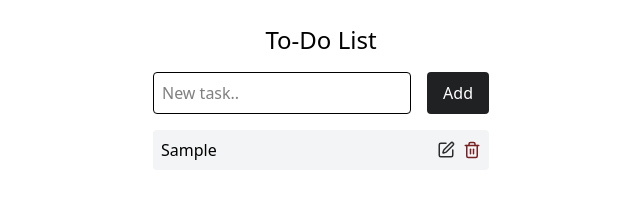
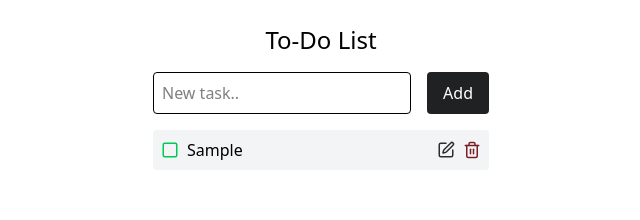
Before and after one commit to alexchatzis3/cf-react-todo-app, a React (Vite) app: page / in a window 1280 px wide. Both pictures are taken after typing "Sample" into the empty fields and a click on the button "Add". Shown: the top 220 px of the page, without its empty margins (319-959 px from the left). Built offline with nearby package versions, Linux system fonts and the light colour scheme.

Commit message:
feat: add toggle completed task functionality

```diff
--- a/src/components/Todo.tsx
+++ b/src/components/Todo.tsx
@@ -19,8 +19,9 @@
                 {
                     id: Date.now(),
                     text: action.payload,
+                    completed: false,
                 }
-            ]
+            ];
         case "DELETE":
             return state.filter(todo => todo.id !== action.payload);
         case "EDIT":
@@ -28,7 +29,13 @@
                 todo.id === action.payload.id
                 ? {...todo, text:action.payload.newText}
                 : todo
-            )
+            );
+        case "COMPLETE":
+            return state.map(todo =>
+                todo.id === action.payload
+                ? {...todo, completed: !todo.completed}
+                : todo
+            );
             default:
             return state;
     }
--- a/src/components/TodoList.tsx
+++ b/src/components/TodoList.tsx
@@ -1,5 +1,5 @@
 import { useState } from "react";
-import { Trash2, Edit, Save, X } from "lucide-react";
+import {Trash2, Edit, Save, X, Square, CheckSquare} from "lucide-react";
 import type { TodoListProps } from "../types.ts";
 
 const TodoList = ({todos, dispatch}: TodoListProps) =>{
@@ -26,12 +26,19 @@
         dispatch({type: "DELETE", payload: id});
     }
 
+    const handleToggle = (id: number) => () => {
+        dispatch({type: "COMPLETE", payload: id});
+    }
 
     return (
         <>
             <ul className="space-y-2">
                 {todos.map(todo => (
-                    <li key={todo.id} className="flex items-center justify-between bg-gray-100 p-2 rounded">
+                    <li key={todo.id}
+                        //className="flex items-center justify-between bg-gray-100 p-2 rounded"
+                        className={`flex items-center justify-between bg-gray-100 p-2 rounded
+             ${todo.completed ? "opacity-60 line-through" : ""}`}
+                    >
                         { editId === todo.id ? (
                             <>
                                 <div className="flex flex-1 gap-2">
@@ -57,7 +64,21 @@
                             </>
                         ) : (
                             <>
-                                <span>{todo.text}</span>
+                                <div className="flex items-center gap-2 flex-1">
+                                    <button
+                                        className="text-green-500"
+                                        onClick={handleToggle(todo.id)}
+                                    >
+                                        {todo.completed ? (
+                                            <CheckSquare size={18}/>
+
+                                        ): (
+                                            <Square size={18}/>
+                                        )}
+
+                                    </button>
+                                    <span>{todo.text}</span>
+                                </div>
                                 <div className="flex gap-2">
                                     <button
                                         onClick={handleEdit(todo.id, todo.text)}
--- a/src/types.ts
+++ b/src/types.ts
@@ -1,12 +1,14 @@
 export type TodoProps = {
     id: number;
     text:string;
+    completed: boolean;
 }
 
 export type Action =
     | {type: "ADD"; payload: string}
     | {type: "DELETE"; payload: number}
     | {type: "EDIT"; payload: {id: number; newText: string}}
+    | {type: "COMPLETE"; payload: number}
 
 export type TodoFormProps = {
     dispatch: React.Dispatch<Action>;
```
